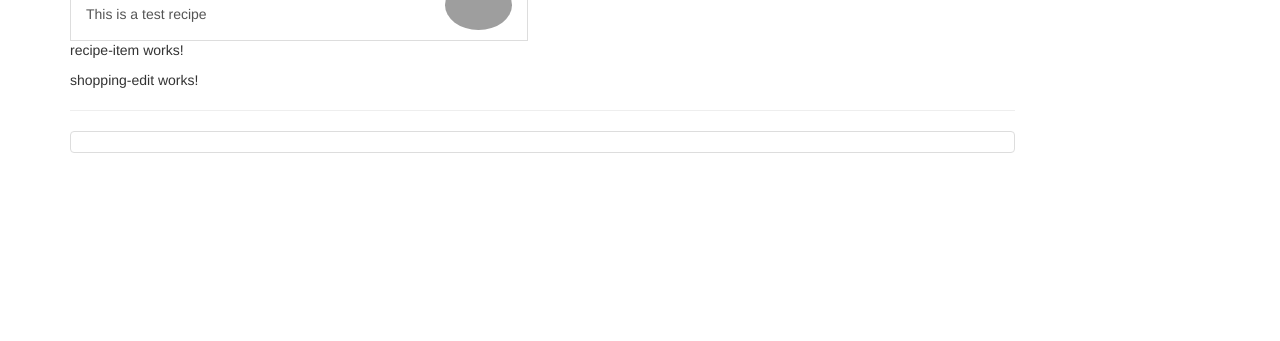
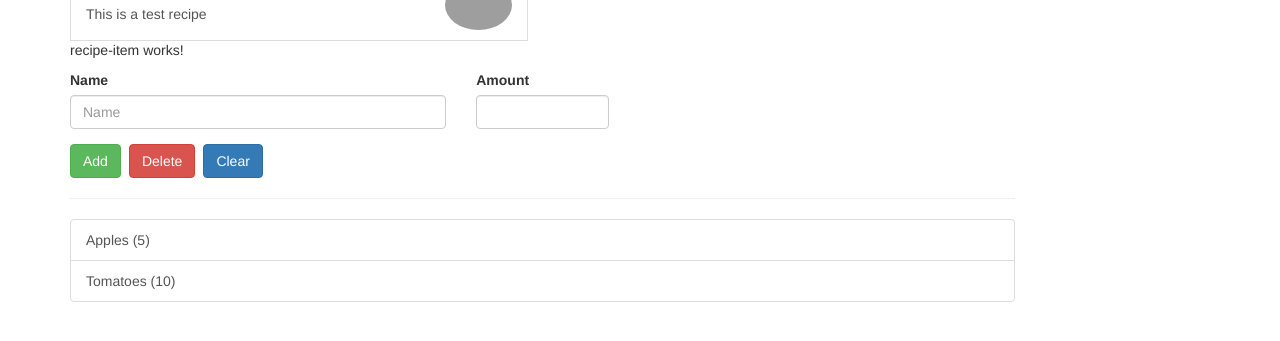
Before and after one commit to evanshango/Recipe-App, an Angular app: page / in a window 1280 px wide. Shown: the part 249-590 px from the top of the page. Built offline with nearby package versions, Linux system fonts and the light colour scheme; grey boxes are pictures that could not be loaded.

Commit message:
add a shopping list edit section

```diff
--- a/src/app/shopping-list/shopping-edit/shopping-edit.component.css
+++ b/src/app/shopping-list/shopping-edit/shopping-edit.component.css
@@ -0,0 +1,3 @@
+.btn{
+  margin-right: 8px;
+}
--- a/src/app/shopping-list/shopping-edit/shopping-edit.component.html
+++ b/src/app/shopping-list/shopping-edit/shopping-edit.component.html
@@ -1 +1,23 @@
-<p>shopping-edit works!</p>
+<div class="row">
+  <div class="col-xs-12">
+    <form>
+      <div class="row">
+        <div class="col-sm-5 form-group">
+          <label for="name">Name</label>
+          <input type="text" id="name" placeholder="Name" class="form-control">
+        </div>
+        <div class="col-sm-2 form-group">
+          <label for="amount">Amount</label>
+          <input type="number" id="amount" class="form-control">
+        </div>
+      </div>
+      <div class="row">
+        <div class="col-xs-12">
+          <button class="btn btn-success" type="submit">Add</button>
+          <button class="btn btn-danger" type="button">Delete</button>
+          <button class="btn btn-primary" type="button">Clear</button>
+        </div>
+      </div>
+    </form>
+  </div>
+</div>
--- a/src/app/shopping-list/shopping-list.component.html
+++ b/src/app/shopping-list/shopping-list.component.html
@@ -3,7 +3,9 @@
     <app-shopping-edit></app-shopping-edit>
     <hr>
     <ul class="list-group">
-      <a class="list-group-item" style="cursor: pointer;"></a>
+      <a class="list-group-item" style="cursor: pointer;" *ngFor="let ingredient of ingredients">
+        {{ingredient.name}} ({{ingredient.amount}})
+      </a>
     </ul>
   </div>
 </div>
--- a/src/app/shopping-list/shopping-list.component.ts
+++ b/src/app/shopping-list/shopping-list.component.ts
@@ -8,7 +8,10 @@ import {IngredientModel} from '../shared/ingredient.model';
 })
 export class ShoppingListComponent implements OnInit {
 
-  ingredients: IngredientModel[] = [];
+  ingredients: IngredientModel[] = [
+    new IngredientModel('Apples', 5),
+    new IngredientModel('Tomatoes', 10)
+  ];
 
   constructor() {
   }
```
